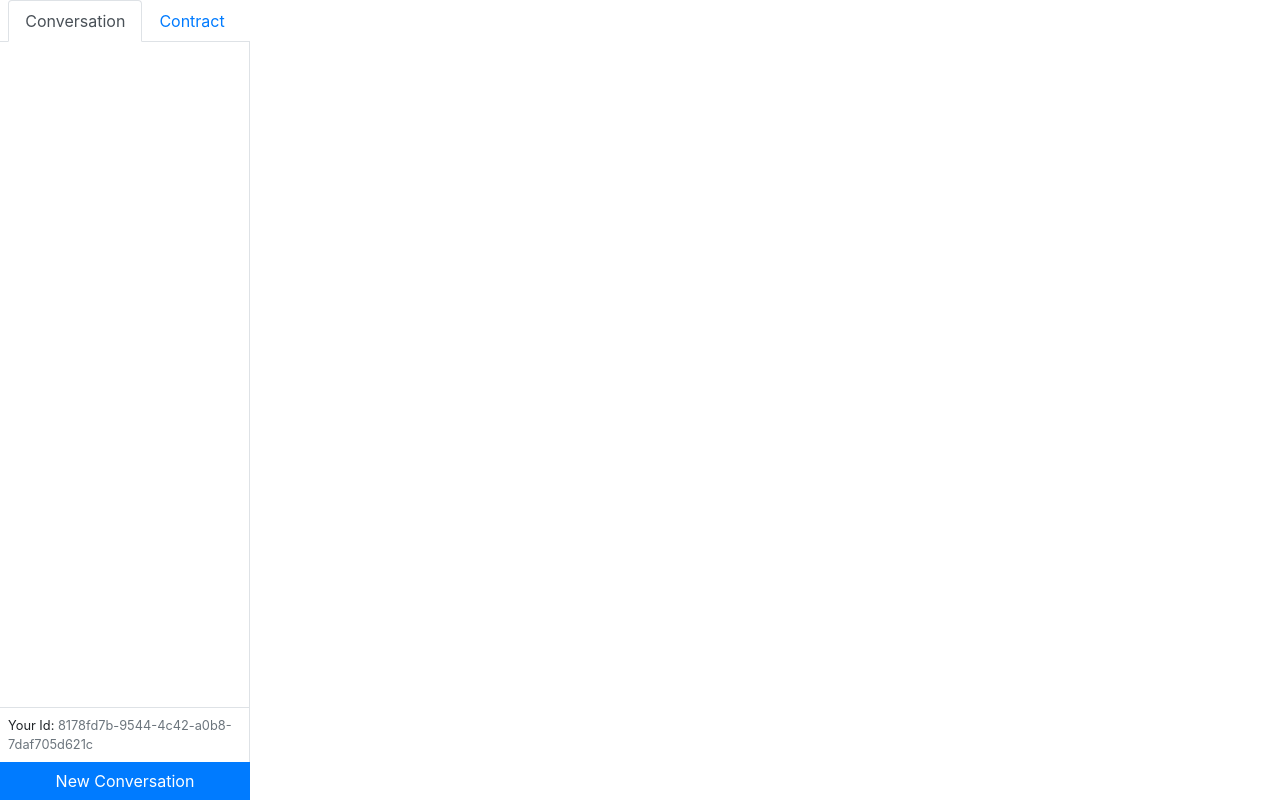
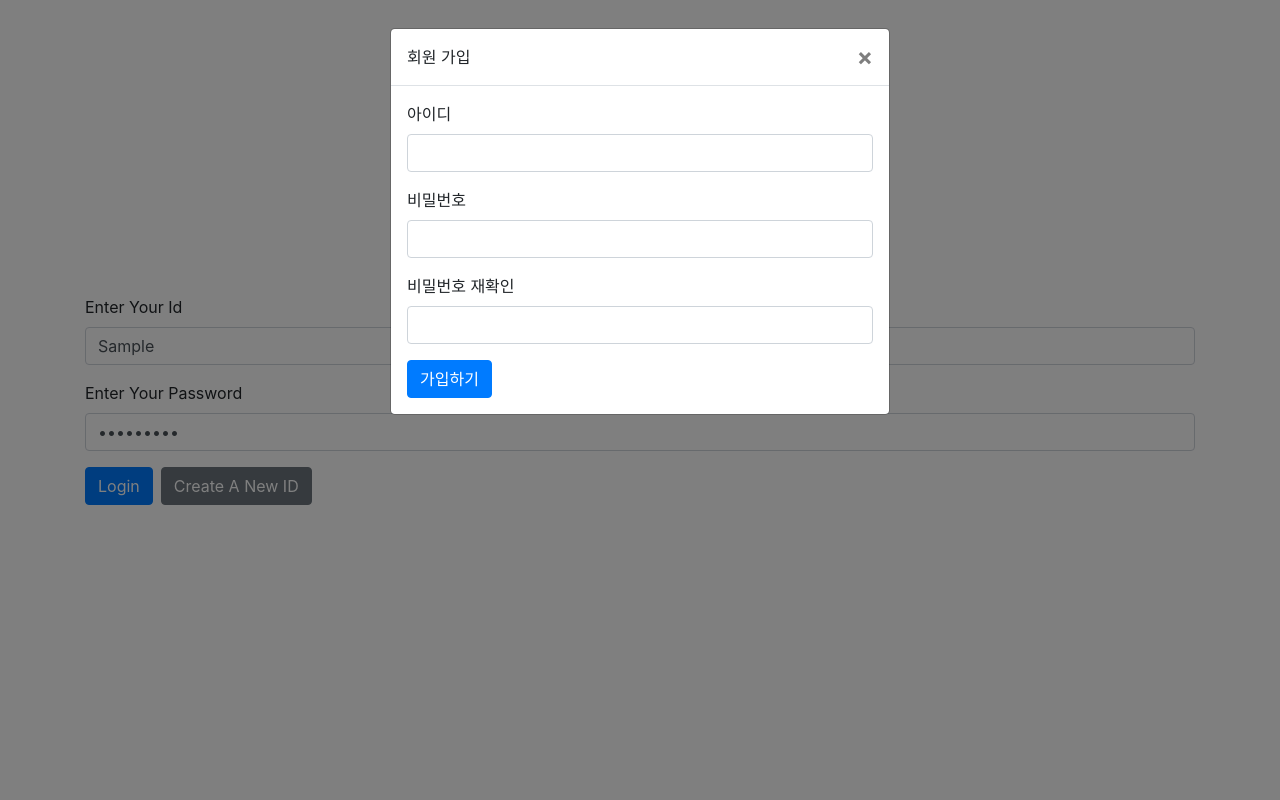
Before and after one commit to madcamp2020-proj3/Gongu, a React (Create React App) app: page / in a window 1280 px wide. Both pictures are taken after typing "Sample", "Sample123" into the empty fields and a click on the button "Create A New ID". Built offline with nearby package versions, Linux system fonts and the light colour scheme.

Commit message:
간의 로그인 구현

```diff
--- a/src/components/App.js
+++ b/src/components/App.js
@@ -1,4 +1,4 @@
-import React, { useState } from 'react';
+import React, { Component, useState } from 'react';
 import { ContactsProvider } from '../contexts/ContactsProvider';
 import { ConversationsProvider } from '../contexts/ConversationsProvider';
 import { SocketProvider } from '../contexts/SocketProvider';
@@ -7,9 +7,12 @@ import Dashboard from './Dashboard';
 import Loginpage from './Loginpage';
 
 function App() {
-  const [id, setId] = useLocalStorage();
+  // const [id, setId] = useLocalStorage();
+  const [login, setLogin] = useState(true);
+  const [id, setId] = useState();
 
-  const dashboard = (
+  const dashboard = (id) => {
+    return (
       <SocketProvider id={id}>
         <ContactsProvider>
           <ConversationsProvider id={id}>
@@ -17,11 +20,12 @@ function App() {
           </ConversationsProvider>
         </ContactsProvider>
       </SocketProvider>
-  );
+    )
+  };
 
   return (
     <>
-      {id ? dashboard : < Loginpage onIdSubmit={setId} />}
+      {login ? <Loginpage onIdSubmit={setId} onLoginAdmit={setLogin} /> : dashboard(id)}
     </>
   );
 }
--- a/src/components/Loginpage.js
+++ b/src/components/Loginpage.js
@@ -1,33 +1,81 @@
-import React, { useRef } from 'react'
-import { Container, Form, Button } from 'react-bootstrap'
+import React, { useState, useRef } from 'react'
+import { Container, Form, Button, Modal, Alert } from 'react-bootstrap'
 import { v4 as uuidV4 } from 'uuid'
+import Signup from './Signup';
 
-export default function Loginpage({ onIdSubmit }) {
+export default function Loginpage({ onIdSubmit, onLoginAdmit }) {
     const idRef = useRef();
+    const pwRef = useRef();
+    const [signupModalOpen, setSignupModalOpen] = useState(false);
+    const [loginAlertOpen, setLoginAlertOpen] = useState(false);
+    const [newUser, setNewUser] = useState(true);
 
-    function handleSubmit(e) {
+    function handleOnClick(e) {
         e.preventDefault();
-        onIdSubmit(idRef.current.value);
+        fetch('http://192.249.18.236:3001/login', {
+            method: 'POST',
+            headers: { 'Content-Type': 'application/json' },
+            body: JSON.stringify({
+                "id": idRef.current.value,
+                "pw": pwRef.current.value
+            })
+        })
+            .then(res => res.json())
+            .then(res => {
+                console.log(res);
+                if (res.token) {
+                    console.log(typeof onLoginAdmit);
+                    admitLogin();
+                } else {
+                    if (res.type == 1) {
+                        console.log("회원 정보가 없습니다.");
+                        setNewUser(true);
+                    } else {
+                        console.log("비밀번호가 일치하지 않습니다.");
+                        setNewUser(false);
+                    }
+                    setLoginAlertOpen(true);
+                }
+            })
     }
 
-    function createNewId() {
-        onIdSubmit(uuidV4());
+    function admitLogin() {
+        onIdSubmit(idRef.current.value);
+        onLoginAdmit(false);
+    }
+
+    function closeSignupModal() {
+        setSignupModalOpen(false);
     }
 
     return (
+        <div>
+            {
+                loginAlertOpen ?
+                    <Alert variant="danger" onClose={() => setLoginAlertOpen(false)} dismissible>
+                        <p>
+                            {newUser ? "일치하는 회원정보가 없습니다." : "비밀번호가 일치하지 않습니다."}
+                        </p>
+                    </Alert> :
+                    <></>
+            }
             <Container className="align-items-center d-flex" style={{ height: '100vh' }}>
-            <Form onSubmit={handleSubmit} className="w-100">
+                <Form className="w-100">
                     <Form.Group>
                         <Form.Label> Enter Your Id</Form.Label>
                         <Form.Control type="text" ref={idRef} required></Form.Control>
                     </Form.Group>
                     <Form.Group>
                         <Form.Label> Enter Your Password</Form.Label>
-                    <Form.Control type="password" ref={idRef} required></Form.Control>
+                        <Form.Control type="password" ref={pwRef} required></Form.Control>
                     </Form.Group>
-                <Button type="submit" className="mr-2">Login</Button>
-                <Button onClick={createNewId} variant="secondary">Create A New ID</Button>
+                    <Button onClick={handleOnClick} className="mr-2">Login</Button>
+                    <Button onClick={() => setSignupModalOpen(true)} variant="secondary">Create A New ID</Button>
                 </Form>
             </Container>
+            <Modal show={signupModalOpen} onHide={closeSignupModal}>
+                <Signup closeModal={closeSignupModal} />
+            </Modal>
+        </div>
     )
 }
--- a/src/components/NewContactModal.js
+++ b/src/components/NewContactModal.js
@@ -9,7 +9,6 @@ export default function NewcontactModal({ closeModal }) {
 
     function handleSubmit(e) {
         e.preventDefault();
-
         createContact(idRef.current.value, nameRef.current.value);
         closeModal();
     }
--- a/src/components/Sidebar.js
+++ b/src/components/Sidebar.js
@@ -31,7 +31,6 @@ export default function Sidebar({ id }) {
                     </Nav.Item>
                 </Nav>
                 <Tab.Content className="border-right overflow-auto flex-grow-1">
-
                     <Tab.Pane eventKey={CONVERSATION_KEY}>
                         <Conversation />
                     </Tab.Pane>
--- /dev/null
+++ b/src/components/Signup.js
@@ -0,0 +1,65 @@
+import React, { useState, useRef } from 'react';
+import { Modal, Form, Button, Alert } from 'react-bootstrap';
+
+export default function Signup({ closeModal }) {
+    const idRef = useRef();
+    const pwRef = useRef();
+    const pw2Ref = useRef();
+
+    const [show, setShow] = useState(false);
+
+    function handleOnClick(e) {
+        e.preventDefault();
+        // Check is there a blank
+        if (idRef.current.value === "" || pwRef.current.value === "" || pw2Ref.current.value === "") {
+            return;
+        }
+        // Send Data to DB
+        fetch('http://192.249.18.236:3001/signup', {
+            method: 'POST',
+            headers: { 'Content-Type': 'application/json' },
+            body: JSON.stringify({
+                "id": idRef.current.value,
+                "pw": pwRef.current.value,
+                "pw2": pw2Ref.current.value
+            })
+        })
+            .then(res => res.json())
+            .then(res => {
+                if (res.token) {
+                    closeModal()
+                } else {
+                    setShow(true);
+                }
+            })
+    }
+    return (
+        <>
+            <Modal.Header closeButton>회원 가입</Modal.Header>
+            {
+                show ?
+                    <Alert variant="danger" onClose={() => setShow(false)} dismissible>
+                        <p>비밀번호가 같지 않습니다.</p>
+                    </Alert> :
+                    <></>
+            }
+            <Modal.Body>
+                <Form>
+                    <Form.Group>
+                        <Form.Label>아이디</Form.Label>
+                        <Form.Control ref={idRef} type="tetx" required></Form.Control>
+                    </Form.Group>
+                    <Form.Group>
+                        <Form.Label>비밀번호</Form.Label>
+                        <Form.Control ref={pwRef} type="password" required></Form.Control>
+                    </Form.Group>
+                    <Form.Group>
+                        <Form.Label>비밀번호 재확인</Form.Label>
+                        <Form.Control ref={pw2Ref} type="password" required></Form.Control>
+                    </Form.Group>
+                    <Button onClick={handleOnClick}>가입하기</Button>
+                </Form>
+            </Modal.Body>
+        </>
+    )
+}
--- a/src/hooks/useLocalStorage.js
+++ b/src/hooks/useLocalStorage.js
@@ -1,6 +1,6 @@
 import { useEffect, useState } from 'react';
 
-const PREFIX = 'whatsapp-clone-';
+const PREFIX = 'project3-project-';
 
 export default function useLocalStorage(key, initialValue) {
     const prefixedKey = PREFIX + key;
```
Also changed, not shown: setProxy.js (+4 -3 lines), src/setupProxy.js (added, +19 -0 lines), 1 other file (tests, documents, lock files or other folders). Lines whose indentation alone changed are shown as unchanged.
